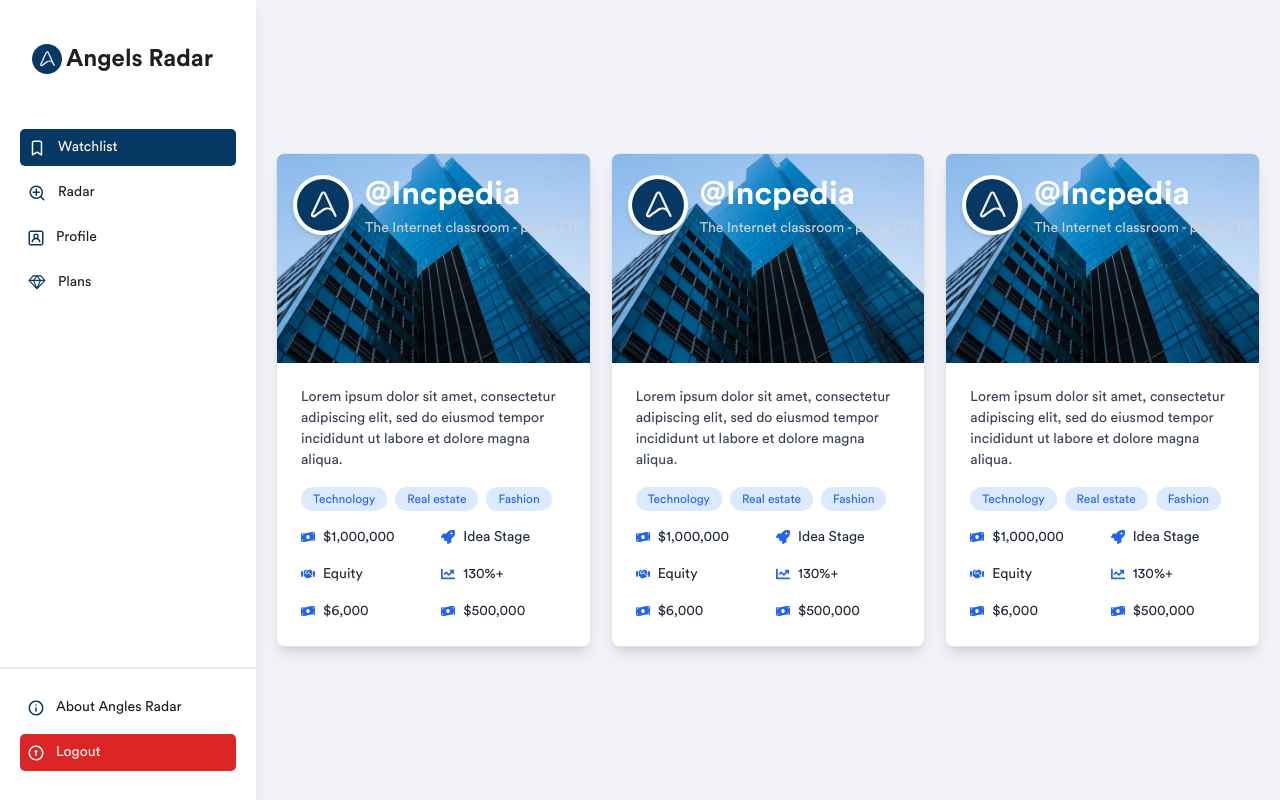
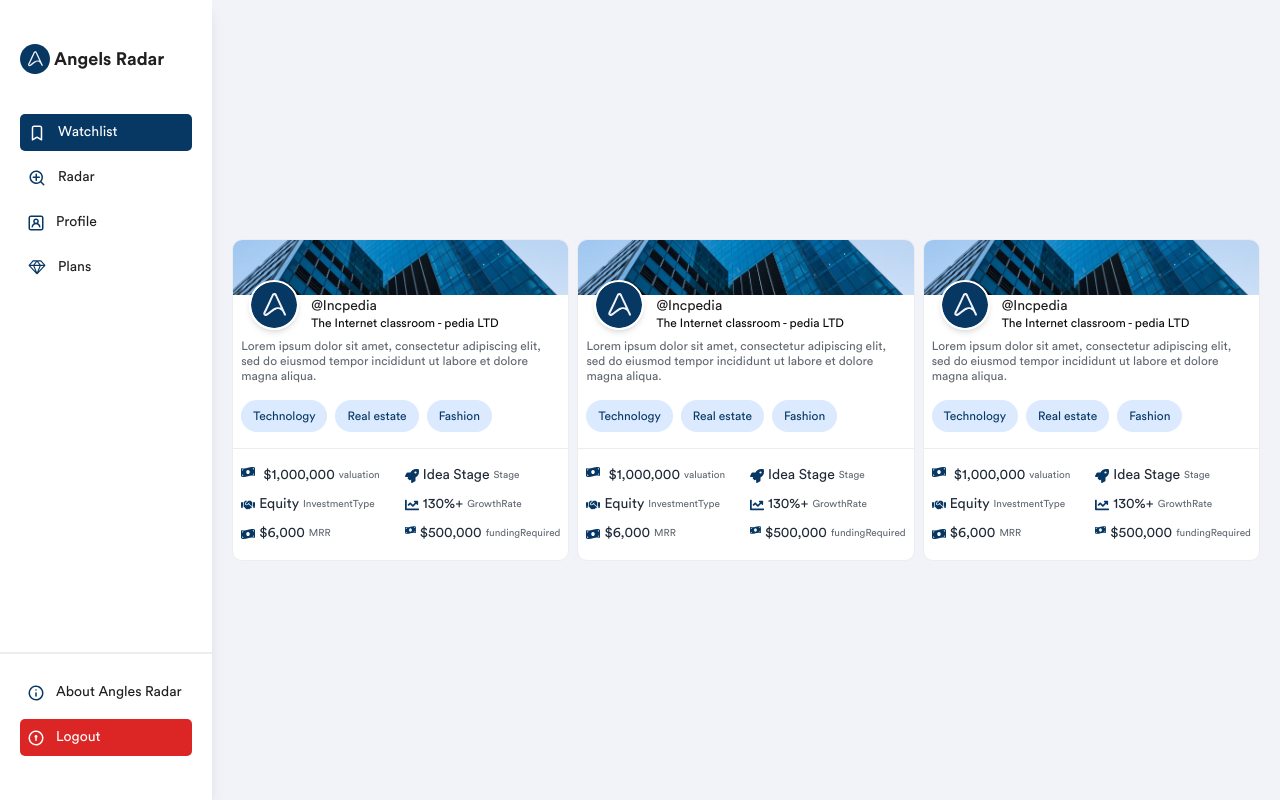
Before and after one commit to NiyomugaboFidel/angels-radar-frontend, a Next.js app: page / in a window 1280 px wide. Built offline with nearby package versions, Linux system fonts and the light colour scheme; no server answers.

Commit message:
style company card

```diff
--- a/app/components/common/CompanyCard.tsx
+++ b/app/components/common/CompanyCard.tsx
@@ -1,6 +1,11 @@
 import React from "react";
 import Image from "next/image";
-import { FaMoneyBillWave, FaChartLine, FaHandshake, FaRocket } from "react-icons/fa";
+import {
+  FaMoneyBillWave,
+  FaChartLine,
+  FaHandshake,
+  FaRocket,
+} from "react-icons/fa";
 
 interface CardProps {
   logo: string;
@@ -30,73 +35,91 @@ const CompanyCard: React.FC<CardProps> = ({
   fundingRequired,
 }) => {
   return (
-    <div className="h-full bg-white shadow-lg rounded-lg overflow-hidden border hover:shadow-xl transition-shadow">
+    <div className="h-full flex flex-col gap-5 bg-white  rounded-[10px] overflow-hidden border-[#ECEDEF] border-[1.5px]  transition-shadow w-full">
       {/* Header */}
-      <div className="relative">
-        <Image
-          src="/images/background.png" // Placeholder for the card header background
-          alt="Card Background"
-          layout="responsive"
-          width={300}
-          height={100}
-          className="object-cover"
-        />
-        <div className="absolute top-4 left-4 flex items-center gap-3">
+      <div>
+        <div
+          className="relative bg-cover bg-center bg-no-repeat h-[55px]"
+          style={{ backgroundImage: "url('/images/background.png')" }}
+        >
+          <div className="absolute top-10 left-4 flex items-end gap-3 justify-end">
             <Image
               src={logo}
               alt={`${companyName} logo`}
-            width={60}
-            height={60}
-            className="rounded-full border-4 border-white shadow-md"
+              width={50}
+              height={50}
+              className="rounded-full border-2 border-white shadow-md"
             />
-          <div>
-            <h3 className="text-lg font-bold text-white">{companyName}</h3>
-            <p className="text-sm text-gray-300">{tagline}</p>
+            <div className="">
+              <p className=" text-sm leading-sm font-[500] text-color1">
+                {companyName}
+              </p>
+              <p className="text-[12px] leading-[14px] text-color">{tagline}</p>
             </div>
           </div>
         </div>
-
+      </div>
       {/* Description */}
-      <div className="p-6">
-        <p className="text-gray-700 text-sm mb-4">{description}</p>
+      <div className="">
+        <div className=" border-b-[1.5px] pt-4 border-[#ECEDEF]  ">
+          <div className="p-2 pb-0">
+            <p className="text-color2 text-[12px] leading-[15px] mb-4">
+              {description}
+            </p>
 
             {/* Tags */}
             <div className="flex flex-wrap gap-2 mb-4">
               {tags.map((tag, index) => (
                 <span
                   key={index}
-              className="bg-blue-100 text-blue-600 text-xs font-medium px-3 py-1 rounded-full"
+                  className="bg-blue-100 text-primaryColor text-xs font-medium px-3 py-2 rounded-full"
                 >
                   {tag}
                 </span>
               ))}
             </div>
-
+          </div>
+        </div>
         {/* Details */}
-        <div className="grid grid-cols-2 gap-4 text-sm">
-          <div className="flex items-center gap-2">
-            <FaMoneyBillWave className="text-blue-600" />
-            <span className="text-gray-800">{valuation}</span>
+        <div className="p-2 py-4 grid grid-cols-2 gap-2 text-sm">
+          <div className="flex items-start justify-start gap-2">
+            <FaMoneyBillWave className="text-primaryColor" />
+            <span className="text-gray-800 flex items-center gap-1">
+              {valuation} <p className="text-[10px] text-color2">valuation</p>
+            </span>
           </div>
-          <div className="flex items-center gap-2">
-            <FaRocket className="text-blue-600" />
-            <span className="text-gray-800">{stage}</span>
+          <div className="flex items-center gap-1">
+            <FaRocket className="text-primaryColor" />
+            <span className="text-gray-800 flex items-center gap-1">
+              {stage}
+              <p className="text-[10px] text-color2"> Stage</p>
+            </span>
           </div>
-          <div className="flex items-center gap-2">
-            <FaHandshake className="text-blue-600" />
-            <span className="text-gray-800">{investmentType}</span>
+          <div className="flex items-center gap-1">
+            <FaHandshake className="text-primaryColor" />
+            <span className="text-gray-800 flex items-center gap-1">
+              {investmentType}{" "}
+              <p className="text-[10px] text-color2">InvestmentType</p>
+            </span>
           </div>
-          <div className="flex items-center gap-2">
-            <FaChartLine className="text-blue-600" />
-            <span className="text-gray-800">{growthRate}</span>
+          <div className="flex items-center gap-1">
+            <FaChartLine className="text-primaryColor" />
+            <span className="text-gray-800 flex items-center gap-1">
+              {growthRate}
+              <p className="text-[10px] text-color2"> GrowthRate </p>
+            </span>
           </div>
-          <div className="flex items-center gap-2">
-            <FaMoneyBillWave className="text-blue-600" />
-            <span className="text-gray-800">{mrr}</span>
+          <div className="flex items-center gap-1">
+            <FaMoneyBillWave className="text-primaryColor" />
+            <span className="text-gray-800 flex items-center gap-1">
+              {mrr} <p className="text-[10px] text-color2">MRR</p>
+            </span>
           </div>
-          <div className="flex items-center gap-2">
-            <FaMoneyBillWave className="text-blue-600" />
-            <span className="text-gray-800">{fundingRequired}</span>
+          <div className="flex items-start justify-start gap-1">
+            <FaMoneyBillWave className="text-primaryColor" />
+            <span className="text-gray-800 flex items-center gap-1">
+              {fundingRequired} <p className="text-[10px] text-color2">fundingRequired</p>
+            </span>
           </div>
         </div>
       </div>
--- a/app/components/layout/Sidebar.tsx
+++ b/app/components/layout/Sidebar.tsx
@@ -1,5 +1,5 @@
 import useLogout from "@/app/hooks/users/useLogout";
-import {X } from "lucide-react";
+import { X } from "lucide-react";
 import Image from "next/image";
 import Link from "next/link";
 import React from "react";
@@ -7,11 +7,15 @@ import React from "react";
 interface SidebarProps {
   isActive?: string;
   setIsActive?: (value: string) => void;
-  setIsOpen: (value:boolean) => void;
+  setIsOpen: (value: boolean) => void;
 }
 
-const Sidebar: React.FC<SidebarProps> = ({ isActive, setIsActive, setIsOpen }) => {
-  const { mutate: logout, isPending, error} = useLogout();
+const Sidebar: React.FC<SidebarProps> = ({
+  isActive,
+  setIsActive,
+  setIsOpen,
+}) => {
+  const { mutate: logout, isPending, error } = useLogout();
   const buttons = [
     {
       id: "watchlist",
@@ -87,16 +91,15 @@ const Sidebar: React.FC<SidebarProps> = ({ isActive, setIsActive, setIsOpen }) =
     },
   ];
 
-  const onSubmit = ()=>{
+  const onSubmit = () => {
     logout();
-  }
-
+  };
 
   return (
     <div className="bg-[#ffffff] text-color1 z-[100]  shadow-lg w-full  flex flex-col  justify-center">
       <div className="flex w-full justify-between items-center p-3 gap-5 ">
         {/* Logo Section */}
-      <Link className=" p-2 xl:p-5" href="/">
+        <Link className=" p-2 w-full " href="/">
           <div className="flex justify-start items-center gap-1">
             <Image
               height={30}
@@ -104,13 +107,15 @@ const Sidebar: React.FC<SidebarProps> = ({ isActive, setIsActive, setIsOpen }) =
               src="/logo.svg"
               alt="Angels Radar Logo"
             />
-          <span className="text-[24px] font-bold">Angels Radar</span>
+            <span className="text-[18px] font-bold">Angels Radar</span>
           </div>
         </Link>
-        <button className=" lg:hidden p-2 bg-[#c3dcf3af] rounded-full " onClick={()=> setIsOpen(false)}>
+        <button
+          className=" lg:hidden p-2 bg-[#c3dcf3af] rounded-full "
+          onClick={() => setIsOpen(false)}
+        >
           <X className="text-primaryColor" />
         </button>
-
       </div>
       {/* Sidebar Buttons */}
       <div className="flex flex-col gap-2 border-[#ECEDEF] border-b-2 h-[70vh] ">
@@ -121,9 +126,9 @@ const Sidebar: React.FC<SidebarProps> = ({ isActive, setIsActive, setIsOpen }) =
               onClick={() => setIsActive?.(button.id)}
               className={`${
                 isActive === button.id
-                  ? "bg-primaryColor text-white"
-                  : "bg-transparent"
-              } group cursor-pointer p-2 hover:bg-primaryColor hover:text-white text-sm w-full rounded-[5px] flex items-center gap-3`}
+                  ? "bg-primaryColor text-white hover:bg-primaryColor"
+                  : "bg-transparent hover:bg-gray-100"
+              } group cursor-pointer p-2  text-sm w-full rounded-[5px] flex items-center gap-3`}
             >
               {button.icon(isActive === button.id)}
               {button.label}
@@ -137,9 +142,9 @@ const Sidebar: React.FC<SidebarProps> = ({ isActive, setIsActive, setIsOpen }) =
           onClick={() => setIsActive?.("about")}
           className={`${
             isActive === "about"
-              ? "bg-primaryColor text-white"
-              : "bg-transparent"
-          } group cursor-pointer p-2 hover:bg-primaryColor hover:text-white text-sm w-full rounded-[5px] flex items-center gap-3`}
+              ? "bg-primaryColor text-white hover:bg-primaryColor"
+              : "bg-transparent hover:bg-gray-100"
+          } group cursor-pointer p-2  text-sm w-full rounded-[5px] flex items-center gap-3`}
         >
           <svg
             width="16"
@@ -155,7 +160,10 @@ const Sidebar: React.FC<SidebarProps> = ({ isActive, setIsActive, setIsOpen }) =
           </svg>
           About Angles Radar
         </button>
-        <button onClick={onSubmit} className="group cursor-pointer p-2 hover:bg-red-500 bg-red-600 text-white text-sm w-full rounded-[5px] flex items-center gap-3">
+        <button
+          onClick={onSubmit}
+          className="group cursor-pointer p-2 hover:bg-red-500 bg-red-600 text-white text-sm w-full rounded-[5px] flex items-center gap-3"
+        >
           <svg
             width="16"
             height="16"
--- a/app/page.tsx
+++ b/app/page.tsx
@@ -69,8 +69,8 @@ export default function Home() {
         <div className={` ${isOpen ? 'left-0':' -left-full'} transition-all duration-500 ease-in-out fixed top-0 lg:relative h-screen  z-[100]  lg:flex lg:w-1/5  `}>
           <Sidebar setIsOpen={setIsOpen}  isActive={isActive} setIsActive={setIsActive} />
         </div>
-        <div className="bg-[#F2F3F9] items-start justify-start  flex lg:w-4/5 h-full p-5">
-        <div className="grid grid-cols-1 h-full sm:grid-cols-2 lg:grid-cols-3 gap-5">
+        <div className="bg-[#F2F3F9] items-start justify-start  flex w-full h-full p-5">
+        <div className="grid grid-cols-1 h-full sm:grid-cols-2 xl:grid-cols-3 gap-2">
       {companies.map((company, index) => (
         <CompanyCard key={index} {...company} />
       ))}
```
Lines whose indentation alone changed are shown as unchanged.
